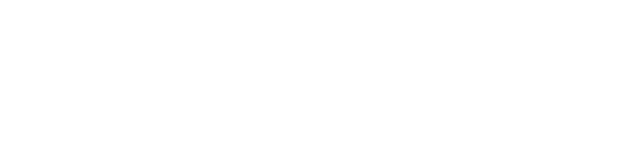
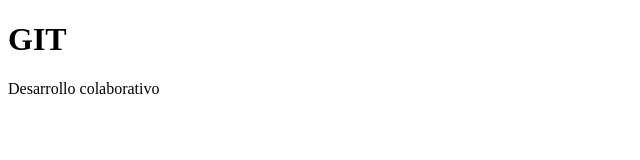
Before and after one commit to mativarela/git_curso, a plain HTML site: page index.html in a window 1280 px wide. Shown: the whole page, without its empty margins (0-640 px from the left). Drawn offline with Linux system fonts and the light colour scheme.

Commit message:
Add de body-Header

```diff
--- a/index.html
+++ b/index.html
@@ -7,6 +7,9 @@
     <title>Git Desarrollo colaborativo</title>
 </head>
 <body>
-
+    <header id="header">
+        <h1>GIT</h1>
+        <p>Desarrollo colaborativo</p>
+    </header>
 </body>
 </html>
```
